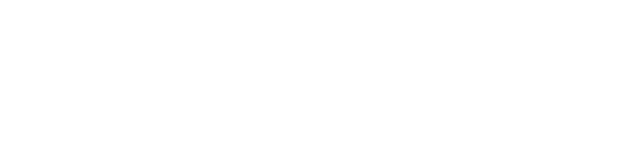
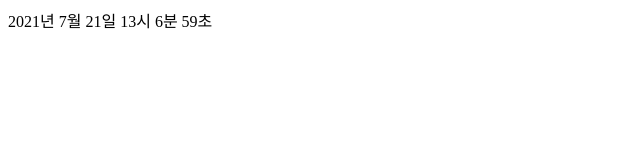
Before and after one commit to phoenix9373/Coding_Test_For_11st, a website with bundled scripts: page index.html in a window 1280 px wide. Shown: the whole page, without its empty margins (0-640 px from the left). Built offline with nearby package versions, Linux system fonts and the light colour scheme.

Commit message:
[feat] : App.js 생성

```diff
--- /dev/null
+++ b/components/App.js
@@ -0,0 +1,22 @@
+import generateTime from '../utils/generateTime.js'
+import StatusBar from './StatusBar.js'
+
+export default function App($app) {
+  this.state = {
+    time: generateTime(),
+    apps: ['알람', '메모', '사진'],
+  }
+
+  this.statusBar = new StatusBar({ $app, initialState: this.state.time })
+
+  this.setState = (nextState) => {
+    this.state = nextState
+    this.render()
+  }
+
+  this.render = () => {}
+
+  setInterval(() => {
+    this.statusBar.setState(generateTime())
+  }, 1000)
+}
--- /dev/null
+++ b/components/StatusBar.js
@@ -0,0 +1,16 @@
+export default function StatusBar({ $app, initialState }) {
+  const $target = document.createElement('header')
+  this.$target = $target
+  this.state = initialState
+
+  $app.appendChild(this.$target)
+
+  this.setState = (nextState) => {
+    this.state = nextState
+    this.render()
+  }
+
+  this.render = () => {
+    this.$target.innerHTML = `<time>${this.state}</time>`
+  }
+}
--- a/index.html
+++ b/index.html
@@ -7,6 +7,9 @@
     <title>Document</title>
   </head>
   <body>
+    <div id="app">
+      <main class="content"></main>
+    </div>
     <script src="main.js" type="module"></script>
   </body>
 </html>
--- a/main.js
+++ b/main.js
@@ -0,0 +1,4 @@
+import App from './components/App.js'
+
+const app = new App(document.querySelector('#app'))
+app.render()
--- /dev/null
+++ b/utils/generateTime.js
@@ -0,0 +1,15 @@
+const generateTime = () => {
+  const date = new Date()
+  const time = {
+    year: date.getFullYear(),
+    month: date.getMonth(),
+    date: date.getDate(),
+    hour: date.getHours(),
+    min: date.getMinutes(),
+    sec: date.getSeconds(),
+  }
+
+  return `${time.year}년 ${time.month}월 ${time.date}일 ${time.hour}시 ${time.min}분 ${time.sec}초`
+}
+
+export default generateTime
```
